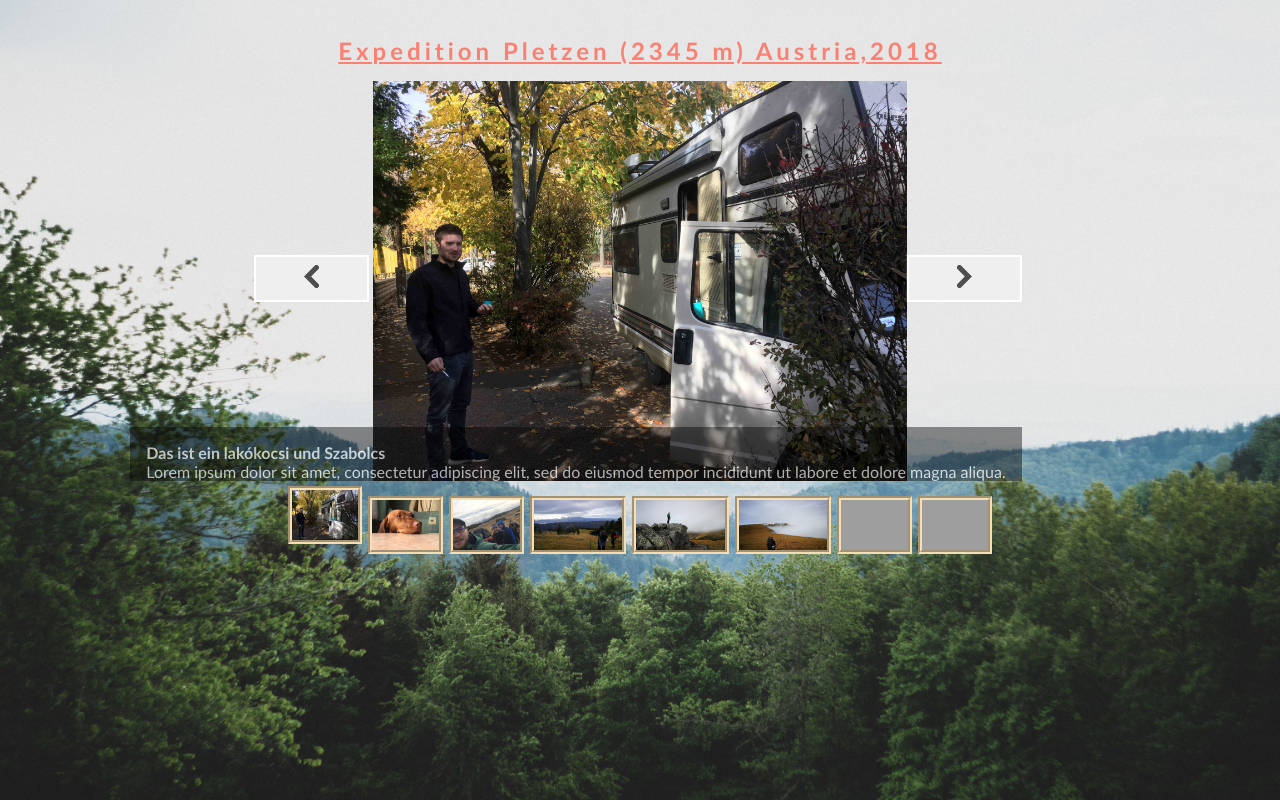
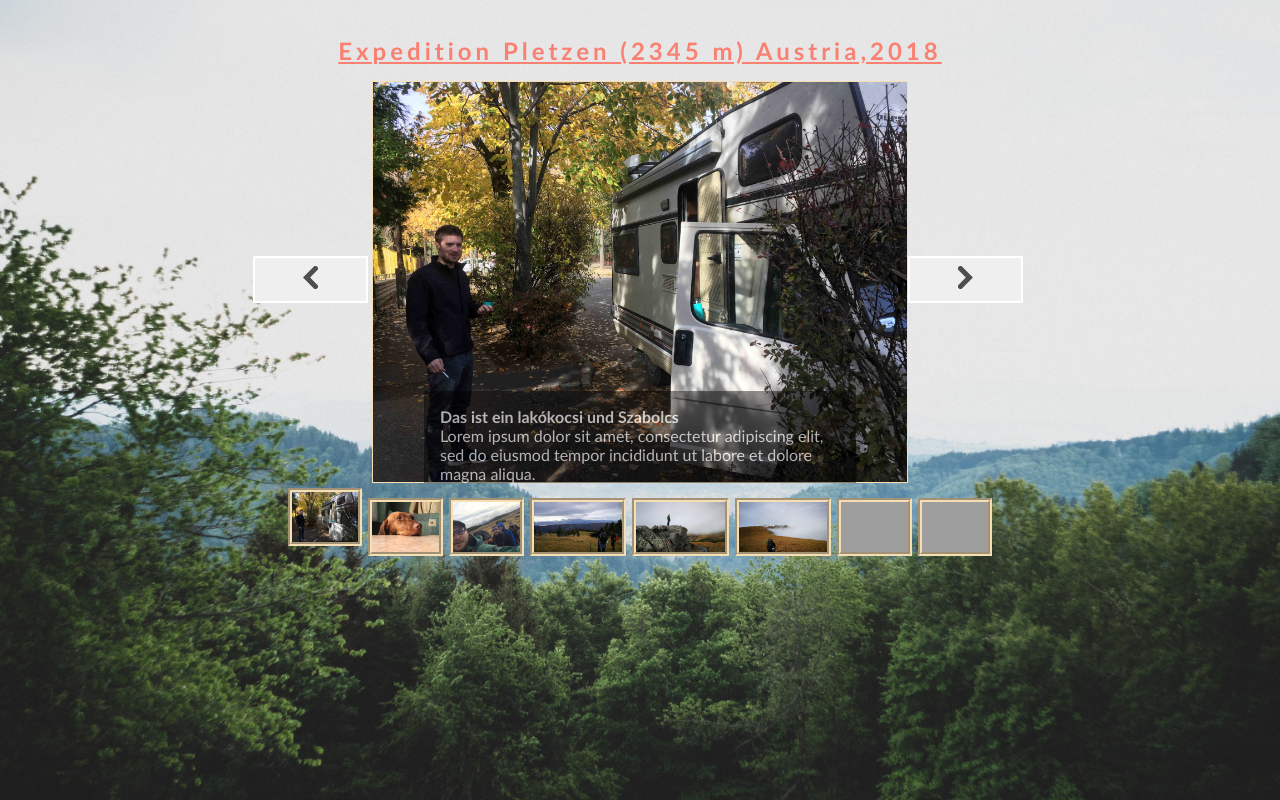
Before and after one commit to Kosztolanyi/kosztolanyi.github.io, a website: page index.html in a window 1280 px wide. Drawn offline with Linux system fonts and the light colour scheme; grey boxes are pictures that could not be loaded.

Commit message:
text box in the middle. Can not set the same

```diff
--- a/assets/style.css
+++ b/assets/style.css
@@ -49,7 +49,7 @@ main {
 -ms-transform: scale(-1, 1);
 transform: scale(-1, 1);
 }
-div.image {
+.image {
   width: auto;
   /* flex-wrap: wrap; */
   max-height: 600px;
@@ -57,22 +57,44 @@ div.image {
   display: flex;
   justify-content: center;
   align-items: center;
+  border: 1px solid wheat;
 
 }
-.text {
+.image .text {
+  position: absolute;
+  align-content: center;
+  bottom: 0;
+  width: 400px;
+}
+/* h2{
   background-color: rgba(0, 0, 0, 0.65);
   color: white;
-  position: absolute;
-  bottom: 0;
-  height: auto;
-  width: inherit;
-  overflow: none;
   padding-top: 1rem;
   padding-left: 1rem;
   padding-right: 1rem;
   overflow: none;
   opacity: 0.65;
   margin-right: 10%;
+}
+p{
+  background-color: rgba(0, 0, 0, 0.65);
+  color: white;
+  padding-top: 1rem;
+  padding-left: 1rem;
+  padding-right: 1rem;
+  overflow: none;
+  opacity: 0.65;
+  margin-right: 10%;
+} */
+.text {
+  background-color: rgba(0, 0, 0, 0.65);
+  color: white;
+  width: 400px;
+  padding-top: 1rem;
+  padding-left: 1rem;
+  padding-right: 1rem;
+  overflow: none;
+  opacity: 0.65;
 }
 .opened img{
   max-height: 400px;
--- a/index.html
+++ b/index.html
@@ -18,8 +18,8 @@
           <!-- there is an img from js -->
           <img src="" alt="">
           <div class="text">
-            <h2 class="image">Title</h2>
-            <p class ="image">Text</p>
+            <h2>Title</h2>
+            <p>Text</p>
           </div>
         </div>
       </div>
```
